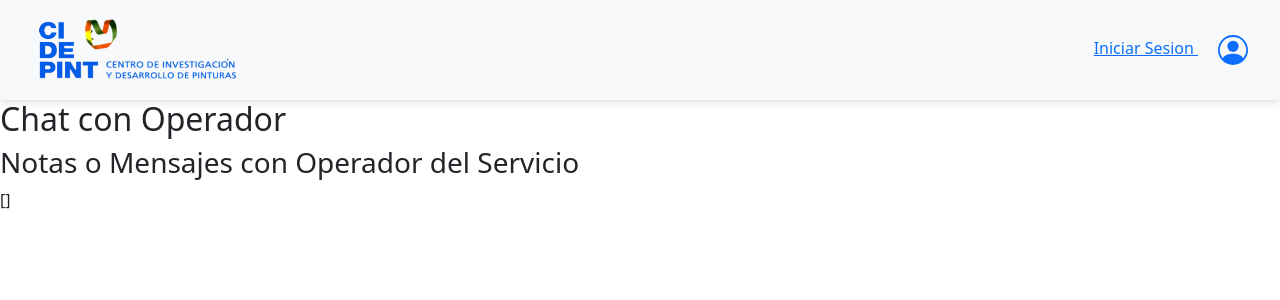
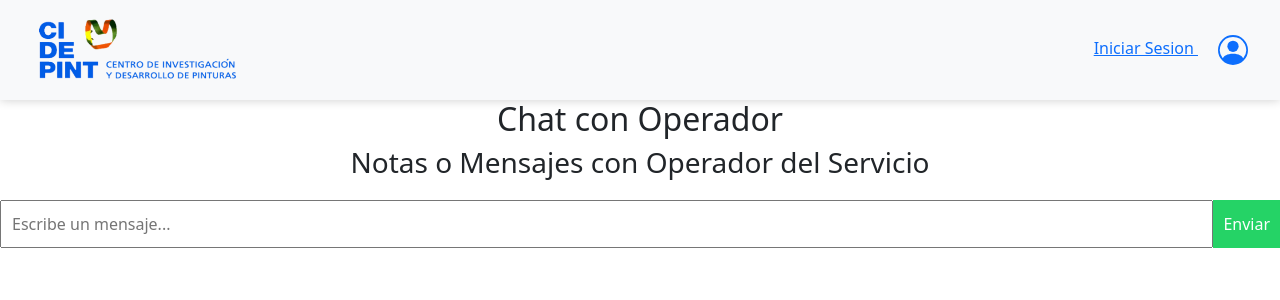
Before and after one commit to pnco200/proyecto-de-software, a Vue app in the folder portal/: page /notes-request/1 in a window 1280 px wide. Shown: the top 300 px of the page. Built offline with nearby package versions, Linux system fonts and the light colour scheme; what vue3-openlayers would draw is missing.

Commit message:
Resuelto la mensajeria tanto del portal como de la app privada

```diff
--- a/portal/src/views/RequestNotes.vue
+++ b/portal/src/views/RequestNotes.vue
@@ -1,15 +1,23 @@
 <template>
   <div>
-    <h2>Chat con Operador</h2>
-    <h3>Notas o Mensajes con Operador del Servicio{{ this.id }}</h3>
+    <h2 align="center">Chat con Operador</h2>
+    <h3 align="center">Notas o Mensajes con Operador del Servicio</h3>
 
     <!-- Chat Messages -->
-    <p>{{ this.messages }}</p>
-    <div v-for="message in messages" :key="message.id" >
-      {{ message.msg_content }}
+    <div class="chat-container">
+      <div v-for="message in messages" :key="message.id" :class="{ 'my-message': isMyMessage(message) }">
+        <div class="message-container">
+          <div class="message-content">{{ message.content }}</div>
+          <div class="message-time"><p>{{message.creation_date }}</p></div>
+        </div>
+      </div>
     </div>
 
-    <!-- Aquí puedes agregar un formulario o componente para enviar nuevos mensajes si es necesario -->
+    <!-- Message Input Form -->
+    <div class="message-input-container">
+      <input v-model="newMessage" placeholder="Escribe un mensaje..." />
+      <button @click="sendMessage">Enviar</button>
+    </div>
   </div>
 </template>
 
@@ -25,6 +33,7 @@ export default {
     return {
       messages: [], // La lista de mensajes que obtienes de la API
       id: null,
+      newMessage: '', // Nuevo mensaje que el usuario está escribiendo
     };
   },
   created() {
@@ -38,18 +47,24 @@ export default {
         try {
           // Utiliza this.solicitud.id para enviar el ID de la solicitud a la API
           const response = await axios.get(`http://localhost:5000/api/me/request/${this.$route.params.requestId}/notes`, {
+
             headers: {
               'Content-Type': 'application/json',
               'Authorization': `Bearer ${jwtToken}`,
             },
+
           });
 
-          this.messages = response.data;
-          this.id = response.id; // Corregido para asignar solicitud.id
+          // Verifica si la respuesta tiene datos antes de asignarlos
+          this.messages = response.data.data;
+          this.id = response.data.id; // Corregido para asignar solicitud.id
+
         } catch (error) {
+          alert(error);
           console.error('Error al obtener mensajes:', error);
         }
       } else {
+        alert('Debe iniciar sesión');
         console.log('No hay token JWT para utilizar');
       }
     },
@@ -57,13 +72,93 @@ export default {
       // Verifica si el mensaje es del usuario que hizo la solicitud
       return message.user_id === this.id;
     },
+    formatTime(time) {
+      // Formatea la hora del mensaje como desees
+      const messageTime = new Date(time);
+      return `${messageTime.getHours()}:${messageTime.getMinutes()}`;
+    },
+    async sendMessage() {
+      if (this.newMessage.trim() !== '') {
+        // Enviar el nuevo mensaje a la API
+        const jwtToken = Cookies.get('token');
+        if (jwtToken) {
+          try {
+            // Primero, enviar el mensaje a la segunda API
+            await axios.post(
+              `http://localhost:5000/api/me/requests/${this.$route.params.requestId}/add-notes`,
+              {
+                text: this.newMessage,
+              },
+              {
+                headers: {
+                  'Content-Type': 'application/json',
+                  'Authorization': `Bearer ${jwtToken}`,
+                },
+              }
+            );
+
+            // Luego, actualizar la lista de mensajes haciendo una llamada a la primera API
+            await this.fetchMessages();
+
+            // Limpiar el campo del nuevo mensaje
+            this.newMessage = '';
+          } catch (error) {
+            alert('Error al enviar el mensaje');
+            console.error('Error al enviar el mensaje:', error);
+          }
+        } else {
+          alert('Debe iniciar sesión');
+          console.log('No hay token JWT para utilizar');
+        }
+      }
+    },
   },
 };
 </script>
 
 <style>
+.chat-container {
+  max-width: 400px;
+  margin: 20px auto;
+}
+
 .my-message {
-  text-align: right; /* Alinea los mensajes del usuario a la derecha */
-  background-color: #DCF8C6; /* Cambia el color de fondo de los mensajes del usuario si es necesario */
+  text-align: right;
+}
+
+.message-container {
+  background-color: #dcf8c6;
+  border-radius: 10px;
+  padding: 8px;
+  margin: 5px;
+}
+
+.message-content {
+  display: inline-block;
+  max-width: 80%;
+  word-wrap: break-word;
+}
+
+.message-time {
+  font-size: 12px;
+  color: #888;
+}
+
+.message-input-container {
+  display: flex;
+  margin-top: 20px;
+}
+
+.message-input-container input {
+  flex: 1;
+  padding: 10px;
+}
+
+.message-input-container button {
+  padding: 10px;
+  background-color: #25d366;
+  color: #fff;
+  border: none;
+  cursor: pointer;
 }
 </style>
```
Also changed, not shown: 2 other files (tests, documents, lock files or other folders).
